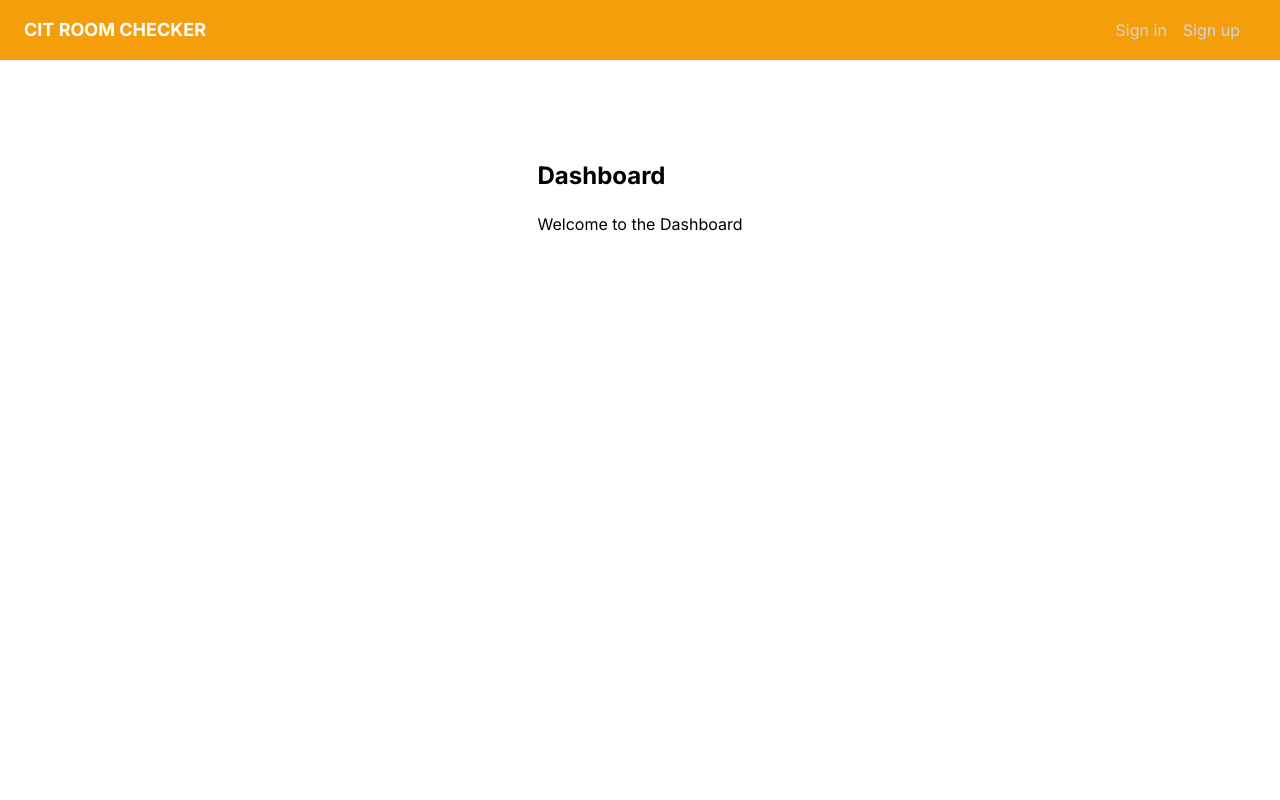
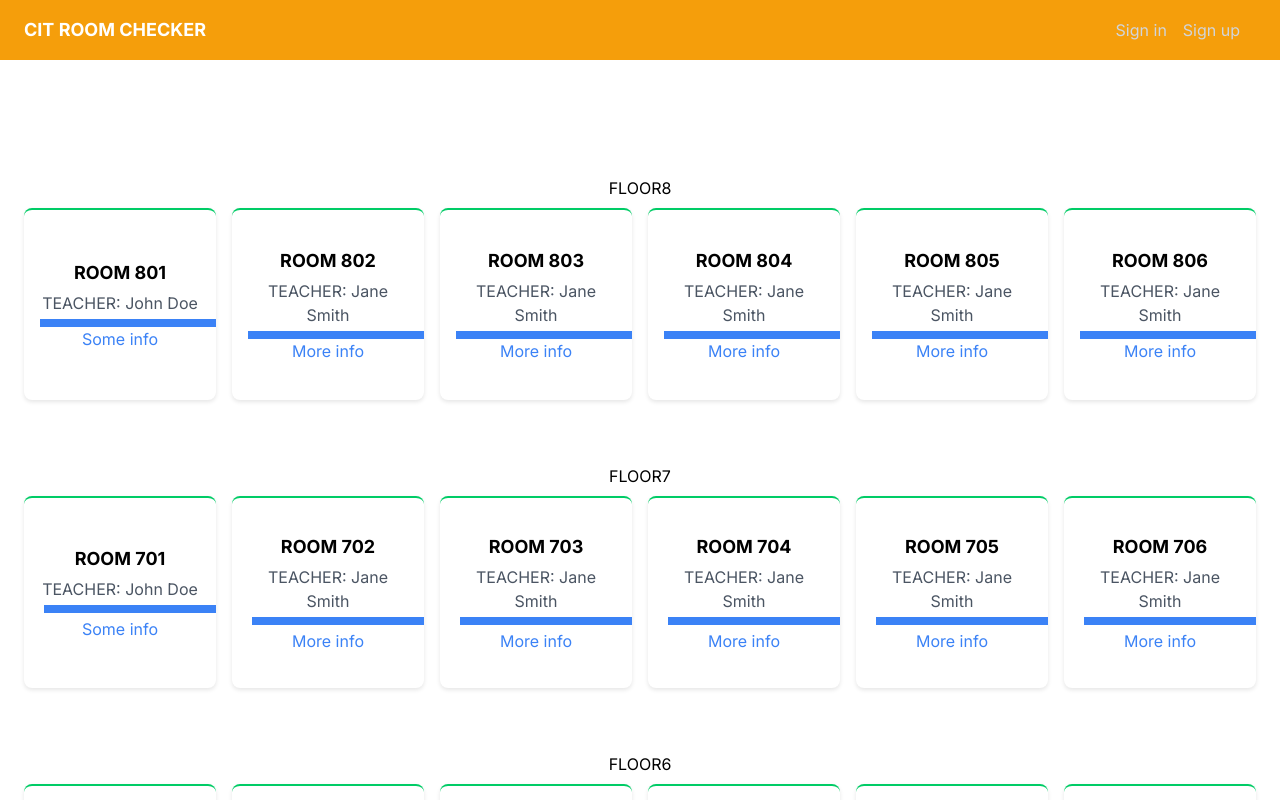
Before and after one commit to Jeffandrewo/cit-room, a Next.js app: page /dashboard in a window 1280 px wide. Shown: the top 800 px of the page. Built offline with nearby package versions, Linux system fonts and the light colour scheme; no server answers.

Commit message:
modified:   .env 	modified:   app/buildings/NGE.jsx 	modified:   app/dashboard/page.jsx

```diff
--- a/app/buildings/NGE.jsx
+++ b/app/buildings/NGE.jsx
@@ -222,7 +222,7 @@ function Floor7({ roomsData }) {
           <h2 className="text-lg font-bold mb-1">ROOM {701 + index}</h2>
           <p className="text-gray-600 mb-1">TEACHER: {room.teacher}</p>
           <div className="items-center">
-            <div className="w-48 h-2 bg-blue-500 mr-1"></div>
+            <div className="w-48 h-2 bg-blue-500 m-1"></div>
             <span className="text-blue-500">{room.otherData}</span>
 
           </div>
--- a/app/dashboard/page.jsx
+++ b/app/dashboard/page.jsx
@@ -1,13 +1,11 @@
 import { UserButton } from "@clerk/nextjs"
+import NGE from "/app/buildings/NGE.jsx";
 
 const DashboardPage = () => {
   return (
     <>
-        <h1 className="text-2xl font-bold mb-5">
-            Dashboard
-        </h1>
-        <p className="mb-5">Welcome to the Dashboard</p>
- </>
+      <NGE/>
+    </>
   )
 }
 
```
Also changed, not shown: 1 other file (tests, documents, lock files or other folders).
